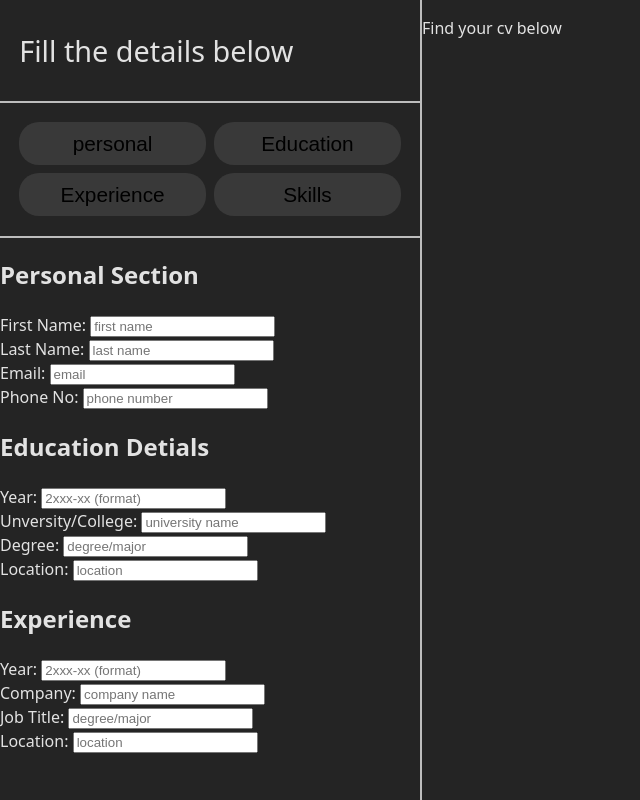
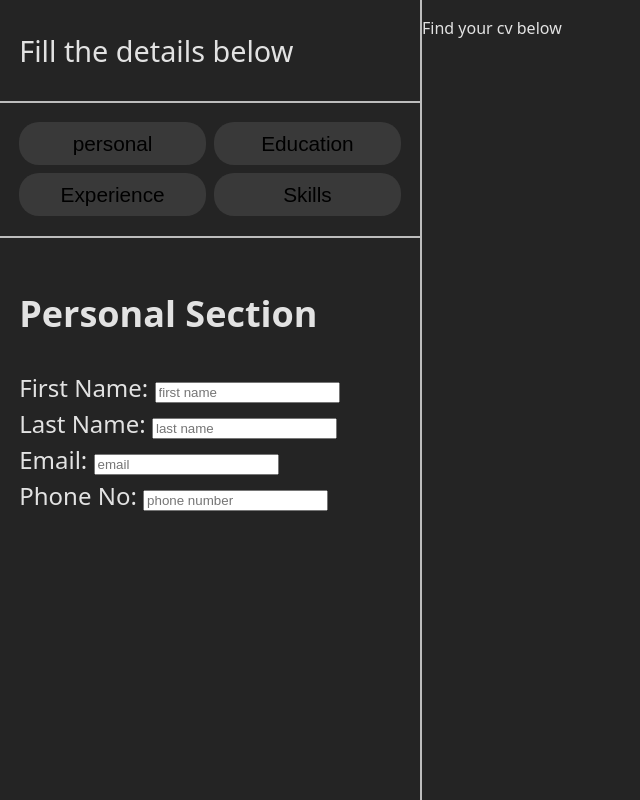
Before and after one commit to Anand-1812/CV-app, a React (Vite) app in the folder cv_app/: page / in a window 1280 px wide. Shown: the whole page, without its empty margins (0-640 px from the left). Built offline with nearby package versions, Linux system fonts and the light colour scheme.

Commit message:
trying to add the toggling functionality with the buttons

```diff
--- a/cv_app/src/components/Education.jsx
+++ b/cv_app/src/components/Education.jsx
@@ -1,7 +1,7 @@
 import _default from "eslint-plugin-react-refresh";
 import { useState } from "react";
 
-function Education() {
+function Education({ isActive }) {
   const [year, setYear] = useState("");
   const [universityName, setUniversityName] = useState("");
   const [major, setMajor] = useState("");
@@ -25,7 +25,8 @@ function Education() {
 
   return (
     <>
-      <div className="education">
+      {isActive && (
+        <div className="education inputSection">
           <h2>Education Detials</h2>
           <div className="year">
             <label>
@@ -52,6 +53,7 @@ function Education() {
           </div>
 
         </div>
+      )}
     </>
   );
 }
--- a/cv_app/src/components/Experience.jsx
+++ b/cv_app/src/components/Experience.jsx
@@ -1,6 +1,6 @@
 import { useState } from "react";
 
-function Experience() {
+function Experience({isActive}) {
   const [year, setYear] = useState("");
   const [company, setCompanyName] = useState("");
   const [jobTitle, setJobTitle] = useState("");
@@ -23,8 +23,8 @@ function Experience() {
   }
 
   return (
-    <>
-      <div className="experience">
+    <> { isActive && (
+      <div className="experience inputSection">
         <h2>Experience</h2>
         <div className="year">
           <label>
@@ -51,6 +51,7 @@ function Experience() {
         </div>
 
       </div>
+      )}
     </>
   );
 }
--- a/cv_app/src/components/Name.jsx
+++ b/cv_app/src/components/Name.jsx
@@ -1,6 +1,6 @@
 import { useState } from "react";
 
-function Name() {
+function Name({ isActive }) {
   const [firstName, setFirstName] = useState("");
   const [lastName, setLastName] = useState("");
   const [email, setEmail] = useState("");
@@ -24,7 +24,8 @@ function Name() {
 
   return (
     <>
-      <div className="nameSection">
+      {isActive && (
+        <div className="nameSection inputSection">
           <h2>Personal Section</h2>
           <div className="personalInfo">
             <label>
@@ -45,6 +46,7 @@ function Name() {
             </label>
           </div>
         </div>
+      )}
     </>
   );
 }
--- a/cv_app/src/components/sidebar.jsx
+++ b/cv_app/src/components/sidebar.jsx
@@ -9,9 +9,9 @@ function Sidebar() {
       <section className="aside">
         <p>Fill the details below</p>
         <Buttons />
-        <Name />
-        <Education />
-        <Experience />
+        <Name isActive={true} />
+        <Education isActive={false} />
+        <Experience isActive={false} />
       </section>
     </>
   );
```
Lines whose indentation alone changed are shown as unchanged.
